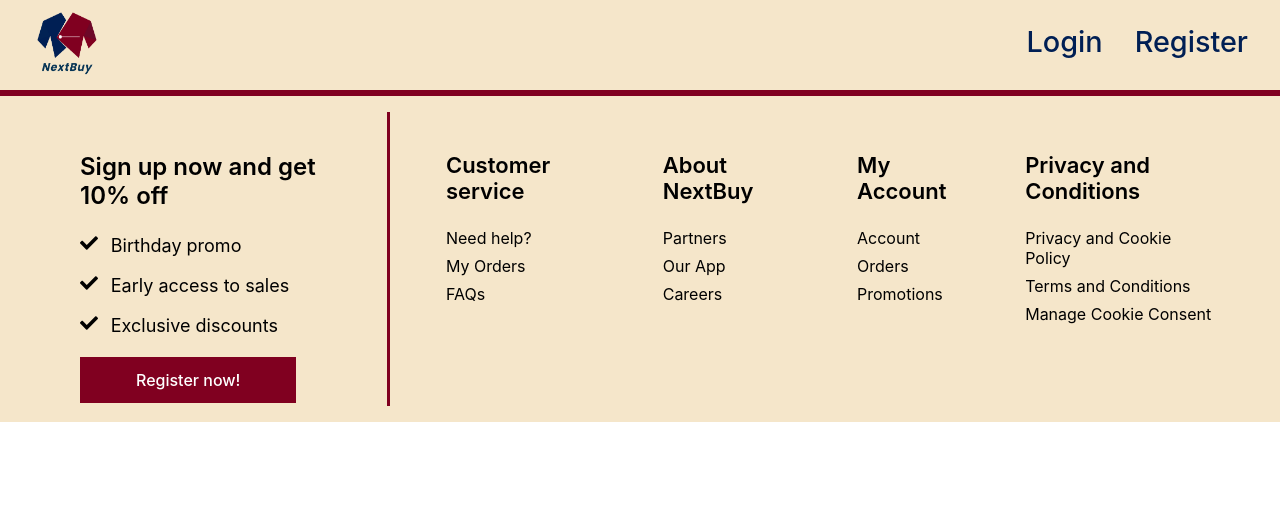
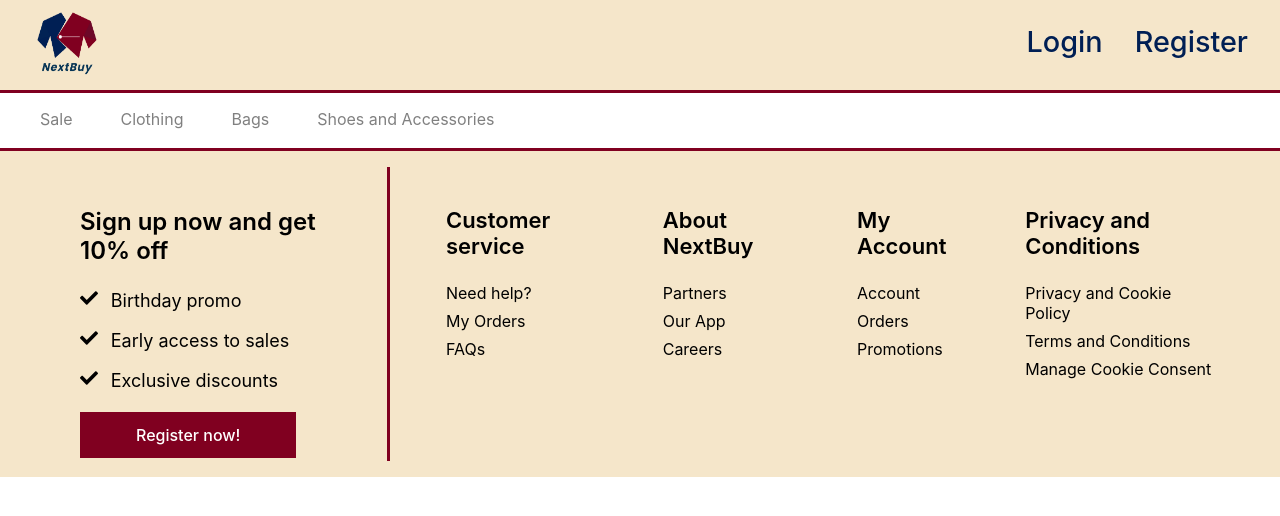
Before and after one commit to vladimir290702/NextBuy, a React (Create React App) app in the folder client/: page /apparel-man in a window 1280 px wide. Shown: the top 516 px of the page. Built offline with nearby package versions, Linux system fonts and the light colour scheme.

Commit message:
add additinal functionality to apparel

```diff
--- a/client/src/App.js
+++ b/client/src/App.js
@@ -6,6 +6,7 @@ import Home from "./components/Home/Home";
 import Register from "./components/Register/Register";
 import Login from "./components/Login/Login";
 import Footer from "./components/Footer/Footer";
+import Apparel from "./components/Apparel/Apparel";
 
 function App() {
   return (
@@ -14,6 +15,7 @@ function App() {
         <Navbar />
         <Routes>
           <Route path="/" element={<Home />} />
+          <Route path="/apparel-man" element={<Apparel />} />
           <Route path="/register" element={<Register />} />
           <Route path="/login" element={<Login />} />
         </Routes>
--- /dev/null
+++ b/client/src/components/Apparel/Apparel.css
@@ -0,0 +1,51 @@
+#apparel-wrapper {
+  display: flex;
+  padding-left: 1rem;
+  /* position: fixed;*/
+}
+
+.item {
+  cursor: pointer;
+  border-bottom: #fff solid;
+  margin: 0 1.5rem;
+}
+
+.item-selected {
+  border-bottom: #000 solid;
+  cursor: pointer;
+  margin: 0 1.5rem;
+}
+
+.item-name {
+  color: grey;
+}
+
+.item-name-selected {
+  color: #000;
+}
+
+.item:hover {
+  border-bottom: #000 solid;
+  transition: 2s ease;
+}
+
+.item-name:hover {
+  color: #000;
+  transition: 0.5s ease;
+}
+
+#toggle-category {
+  border-top: 1px #000 solid;
+  padding-left: 2rem;
+}
+
+.man-apparel-item {
+  color: grey;
+}
+
+.man-apparel-item:hover {
+  color: #000;
+  text-decoration: underline;
+  text-decoration-color: #000; /* Customize the underline color */
+  text-decoration-thickness: 2px;
+}
--- /dev/null
+++ b/client/src/components/Apparel/Apparel.js
@@ -0,0 +1,67 @@
+import "./Apparel.css";
+import { useState } from "react";
+import { manApparel } from "../../data/apparelData";
+
+export default function Apparel() {
+  const [selectedIndex, setSelectedIndex] = useState(false);
+  const [selectedCategory, setSelectedCategory] = useState(null);
+
+  const [toggle, setToggle] = useState(false);
+
+  const subCategoryItems = manApparel[selectedIndex]?.subcategory || null;
+
+  const handleSelectItem = (e, index, category) => {
+    e.preventDefault();
+
+    setSelectedIndex(index);
+    setSelectedCategory(category);
+
+    if (category === selectedCategory) {
+      setToggle(false);
+    } else {
+      setToggle(true);
+    }
+  };
+  return (
+    <>
+      <div id="apparel-wrapper">
+        {manApparel.map((item, index) => {
+          return (
+            <div
+              className={selectedIndex === index ? "item-selected" : "item"}
+              key={index}
+              onClick={(e) => {
+                handleSelectItem(e, index, item.category);
+              }}
+            >
+              <p
+                className={
+                  selectedIndex === index ? "item-name-selected" : "item-name"
+                }
+              >
+                {item.category}
+              </p>
+            </div>
+          );
+        })}
+      </div>
+      {toggle && (
+        <div id="toggle-category">
+          <div>
+            <h4>Shop by Category</h4>
+          </div>
+          <div id="man-apparel-items">
+            {selectedIndex &&
+              subCategoryItems.map((item, index) => {
+                return (
+                  <p key={index} className="man-apparel-item">
+                    {item}
+                  </p>
+                );
+              })}
+          </div>
+        </div>
+      )}
+    </>
+  );
+}
--- a/client/src/components/Home/Home.css
+++ b/client/src/components/Home/Home.css
@@ -26,6 +26,7 @@
   padding: 0.5rem 2rem;
   margin: 0 1.5rem;
   font-size: 1rem;
+  text-decoration: none;
   background-color: #f5e6ca;
   color: #001f54;
   cursor: pointer;
--- a/client/src/components/Home/Home.js
+++ b/client/src/components/Home/Home.js
@@ -1,7 +1,22 @@
 import "./Home.css";
+import { useNavigate } from "react-router-dom";
+import { Link } from "react-router-dom";
 import EmailSubscribtion from "../EmailSubscription/EmailSubscription";
 
 export default function Home() {
+  const navigate = useNavigate();
+
+  const handleManApparel = (e) => {
+    e.preventDefault();
+
+    navigate("/apparel-man");
+  };
+
+  const handleWomanApparel = (e) => {
+    e.preventDefault();
+
+    navigate("/apparel-woman");
+  };
   return (
     <>
       <div id="home-image-wrapper">
@@ -10,10 +25,20 @@ export default function Home() {
         </div>
         <div id="collection-selection-buttons">
           <div>
-            <button className="collection-button">FOR HIM</button>
+            <Link
+              className="collection-button"
+              onClick={(e) => handleManApparel(e)}
+            >
+              FOR HIM
+            </Link>
           </div>
           <div>
-            <button className="collection-button">FOR HER</button>
+            <Link
+              className="collection-button"
+              onClick={(e) => handleWomanApparel(e)}
+            >
+              FOR HER
+            </Link>
           </div>
         </div>
       </div>
--- a/client/src/components/Navbar/Navbar.js
+++ b/client/src/components/Navbar/Navbar.js
@@ -3,9 +3,23 @@ import { Link } from "react-router-dom";
 import logo from "../../public/images/logo.png";
 import GuestUserLayout from "../NavbarOptions/GuestUser/GuestUserLayout";
 import LoggedUserLayout from "../NavbarOptions/LoggedInUser/LoggedUserLayout";
+import ShopOwner from "../NavbarOptions/ShopOwner/ShopOwnerLayout";
+
 import { useUser } from "../../contexts/UserContext";
 export default function Navbar() {
   const { user } = useUser();
+
+  const NavbarLayout = () => {
+    if (user) {
+      if (user.role === "creator") {
+        return <ShopOwner />;
+      } else {
+        return <LoggedUserLayout />;
+      }
+    } else {
+      return <GuestUserLayout />;
+    }
+  };
 
   return (
     <div id="navbar">
@@ -15,9 +29,7 @@ export default function Navbar() {
         </Link>
       </div>
 
-      <nav id="options">
-        {user ? <LoggedUserLayout user={user} /> : <GuestUserLayout />}
-      </nav>
+      <nav id="options">{<NavbarLayout />}</nav>
     </div>
   );
 }
--- a/client/src/components/NavbarOptions/ShopOwner/ShopOwnerLayout.js
+++ b/client/src/components/NavbarOptions/ShopOwner/ShopOwnerLayout.js
@@ -1,7 +1,15 @@
 import "./ShopOwnerLayout.css";
 import { Link, useNavigate } from "react-router-dom";
+import { useUser } from "../../../contexts/UserContext";
 
 export default function ShopOwnerLayout() {
+  const { logout } = useUser();
+  const navigate = useNavigate();
+
+  const handeLogout = () => {
+    logout(null);
+    navigate("/");
+  };
   return (
     <>
       <li className="nav-item">
@@ -9,7 +17,7 @@ export default function ShopOwnerLayout() {
           Profile
         </Link>
       </li>
-      <li className="nav-item">
+      <li className="nav-item" onClick={() => handeLogout()}>
         <Link className="nav-link" to="/logout">
           Logout
         </Link>
--- /dev/null
+++ b/client/src/data/apparelData.js
@@ -0,0 +1,24 @@
+export const manApparel = [
+  {
+    category: "Sale",
+  },
+  {
+    category: "Clothing",
+    subcategory: [
+      "Jackets",
+      "T-shirt",
+      "Sweatshirt",
+      "Shorts",
+      "Pants",
+      "Underwear",
+    ],
+  },
+  {
+    category: "Bags",
+    subcategory: ["Buisness Bag", "City Bag", "Travel Gag", "Backpack"],
+  },
+  {
+    category: "Shoes and Accessories",
+    subcategory: ["Sneakers", "SportShoes", "Wallets", "Belts", "Sunglasses"],
+  },
+];
```
